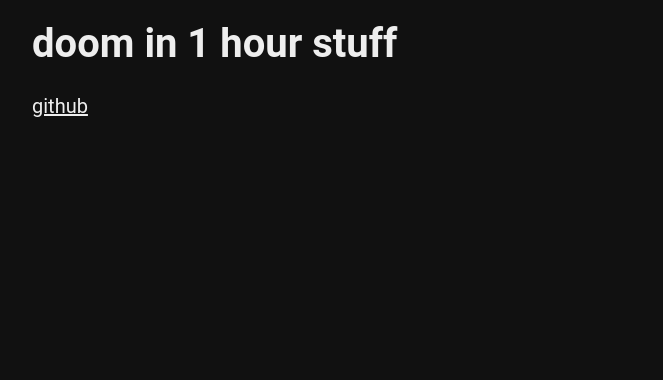
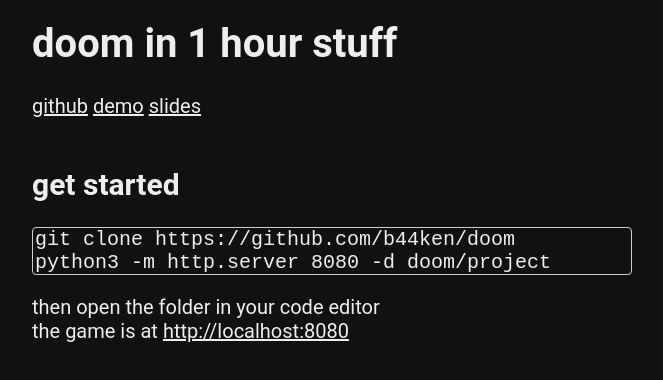
Before and after one commit to B44ken/doom, a plain HTML site: page index.html in a window 1280 px wide. Shown: the whole page, without its empty margins (308-971 px from the left). Drawn offline with nearby package versions, Linux system fonts and the light colour scheme.

Commit message:
more index

```diff
--- a/index.html
+++ b/index.html
@@ -25,15 +25,22 @@
 			padding: 0 2px;
 		}
 
-		details:not(.show), #hide {
-			display: none;
-		}
+		pre code { display: block; }
 
 	</style>
 </head>
 
 <body>
 	<h1> doom in 1 hour stuff </h1>
+	<a href="https://github.com/b44ken/doom">github</a>
+	<a href=demo>demo</a>
+	<a href=slides.pdf>slides</a> <br> <br>
 
-    <a href="https://github.com/b44ken/gloom">github</a>
+	<h2>get started</h2>
+	<p>
+	<pre><code>git clone https://github.com/b44ken/doom
+python3 -m http.server 8080 -d doom/project</code></pre>
+	then open the folder in your code editor <br>
+	the game is at <a href="http://localhost:8080" target=_>http://localhost:8080</a>
+	</p>
 </body>
```
